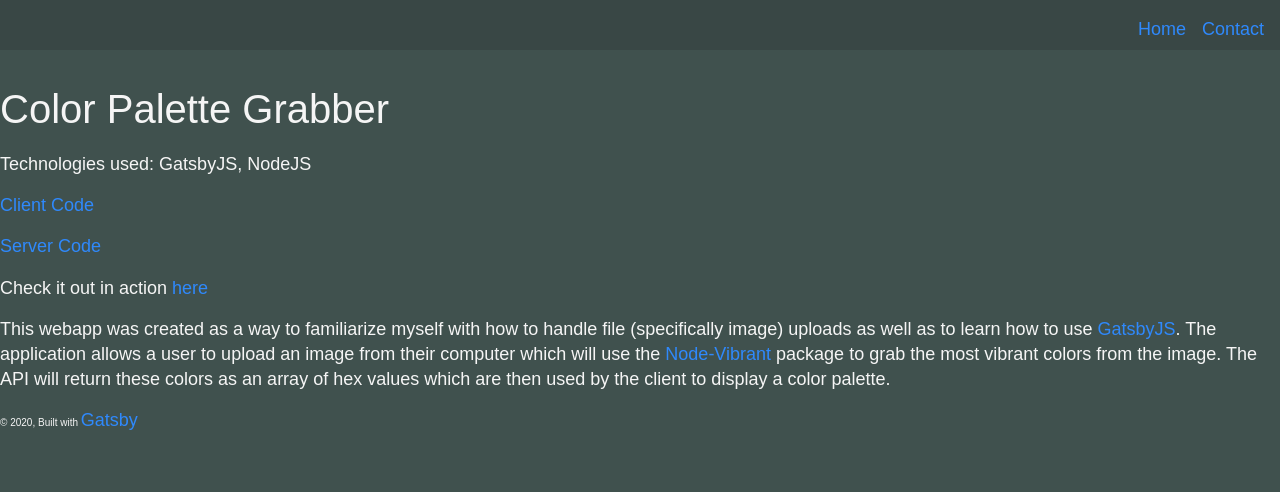
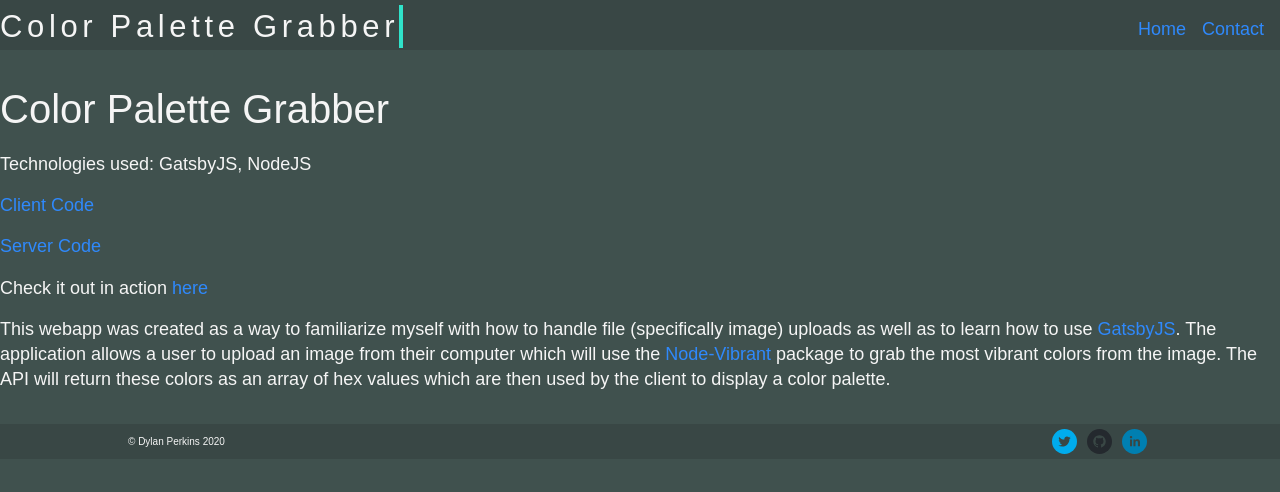
Before and after one commit to dyllper/portfolio, a Gatsby site: page /palette-grabber/ in a window 1280 px wide. Built offline with nearby package versions, Linux system fonts and the light colour scheme; Gatsby itself is replaced by a stand-in of ours.

Commit message:
Styled footer. Fixed project detail pages to display project name in header

```diff
--- a/package.json
+++ b/package.json
@@ -19,7 +19,8 @@
     "prop-types": "^15.7.2",
     "react": "^16.12.0",
     "react-dom": "^16.12.0",
-    "react-helmet": "^6.0.0"
+    "react-helmet": "^6.0.0",
+    "react-social-icons": "^4.1.0"
   },
   "devDependencies": {
     "prettier": "2.0.5"
--- a/src/components/layout.js
+++ b/src/components/layout.js
@@ -1,5 +1,6 @@
 import React from "react"
 import PropTypes from "prop-types"
+import { SocialIcon } from "react-social-icons"
 
 import Header from "./header"
 
@@ -9,11 +10,22 @@ const Layout = ({ pageName, children }) => (
   <div className={styles.appContainer}>
     <Header pageName={pageName} />
     <main className={styles.appBody}>{children}</main>
-    {/*TODO: Update the Footer*/}
-    <footer>
-      © {new Date().getFullYear()}, Built with
-      {` `}
-      <a href="https://www.gatsbyjs.org">Gatsby</a>
+    <footer className={styles.footer}>
+      <div>© Dylan Perkins {new Date().getFullYear()}</div>
+      <div className={styles.socialIcons}>
+        <SocialIcon
+          url="https://twitter.com/Dyllper"
+          style={{ width: 25, height: 25 }}
+        />
+        <SocialIcon
+          url="https://github.com/dyllper"
+          style={{ width: 25, height: 25 }}
+        />
+        <SocialIcon
+          url="https://www.linkedin.com/in/perkinsdylan/"
+          style={{ width: 25, height: 25 }}
+        />
+      </div>
     </footer>
   </div>
 )
--- a/src/styles/layout.module.scss
+++ b/src/styles/layout.module.scss
@@ -1,2 +1,19 @@
 // Utilities
 @import "./Utilities/variables.scss";
+
+.footer {
+  background-color: $bg-color-dark;
+  margin-top: $margin-large;
+  padding: 0 10%;
+  display: flex;
+  justify-content: space-between;
+  align-items: center;
+}
+
+.socialIcons {
+  a {
+    width: 25px;
+    height: 25px;
+    margin: 0.5rem 0.5rem;
+  }
+}
--- a/src/templates/project-detail.js
+++ b/src/templates/project-detail.js
@@ -4,22 +4,29 @@ import Layout from "../components/layout"
 
 export default function ProjectDetail({ data }) {
   const project = data.markdownRemark
+  const {
+    title,
+    technologies,
+    githubClient,
+    githubServer,
+    url,
+  } = project.frontmatter
   return (
-    <Layout>
-      <h2>{project.frontmatter.title}</h2>
-      <p>Technologies used: {project.frontmatter.technologies}</p>
-      {project.frontmatter.githubClient && (
+    <Layout pageName={title}>
+      <h2>{title}</h2>
+      <p>Technologies used: {technologies}</p>
+      {githubClient && (
         <p>
-          <a href={project.frontmatter.githubClient}>Client Code</a>
+          <a href={githubClient}>Client Code</a>
         </p>
       )}
-      {project.frontmatter.githubServer && (
+      {githubServer && (
         <p>
-          <a href={project.frontmatter.githubServer}>Server Code</a>
+          <a href={githubServer}>Server Code</a>
         </p>
       )}
       <p>
-        Check it out in action <a href={project.frontmatter.url}>here</a>
+        Check it out in action <a href={url}>here</a>
       </p>
       <div dangerouslySetInnerHTML={{ __html: project.html }}></div>
     </Layout>
```
Also changed, not shown: 1 other file.
